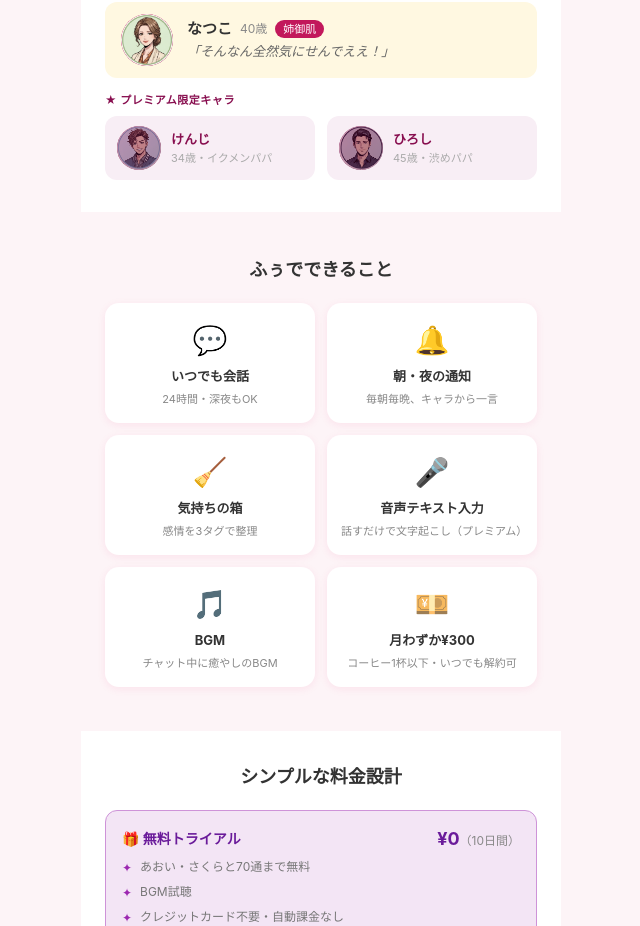
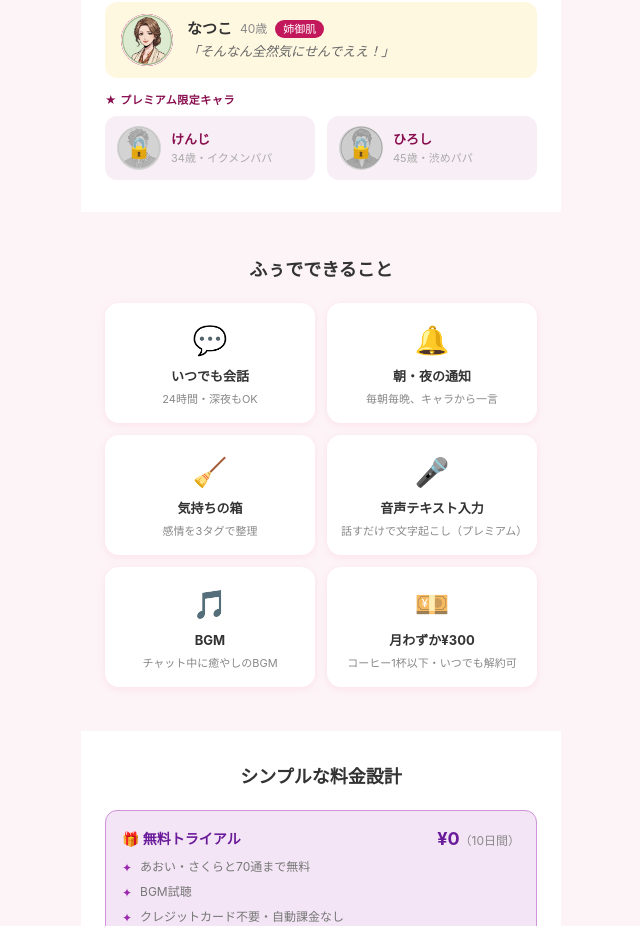
Before and after one commit to fuuApp/fuu-app, a Next.js app: page / in a window 1280 px wide. Shown: the part 2360-3286 px from the top of the page, without its empty margins (319-959 px from the left). Built offline with nearby package versions, Linux system fonts and the light colour scheme.

Commit message:
LP：プレミアムキャラをロック表示（グレー+🔒）に変更

```diff
--- a/src/app/page.tsx
+++ b/src/app/page.tsx
@@ -252,10 +252,10 @@ export default function LandingPage() {
             }}>
               <div style={{
                 width: 44, height: 44, borderRadius: '50%', flexShrink: 0, overflow: 'hidden',
-                background: 'linear-gradient(135deg,#880E4F,#4A0030)',
+                background: '#ccc', position: 'relative',
               }}>
-                <img src={c.img} alt={c.name} style={{ width: '100%', height: '100%', objectFit: 'cover', opacity: 0.6 }}
-                  onError={e => { (e.currentTarget as HTMLImageElement).style.display = 'none' }} />
+                <img src={c.img} alt={c.name} style={{ width: '100%', height: '100%', objectFit: 'cover', opacity: 0.25, filter: 'grayscale(100%)' }} />
+                <span style={{ position: 'absolute', top: '50%', left: '50%', transform: 'translate(-50%,-50%)', fontSize: 20, lineHeight: 1 }}>🔒</span>
               </div>
               <div>
                 <div style={{ fontWeight: 700, fontSize: 13, color: '#880E4F' }}>{c.name}</div>
```
